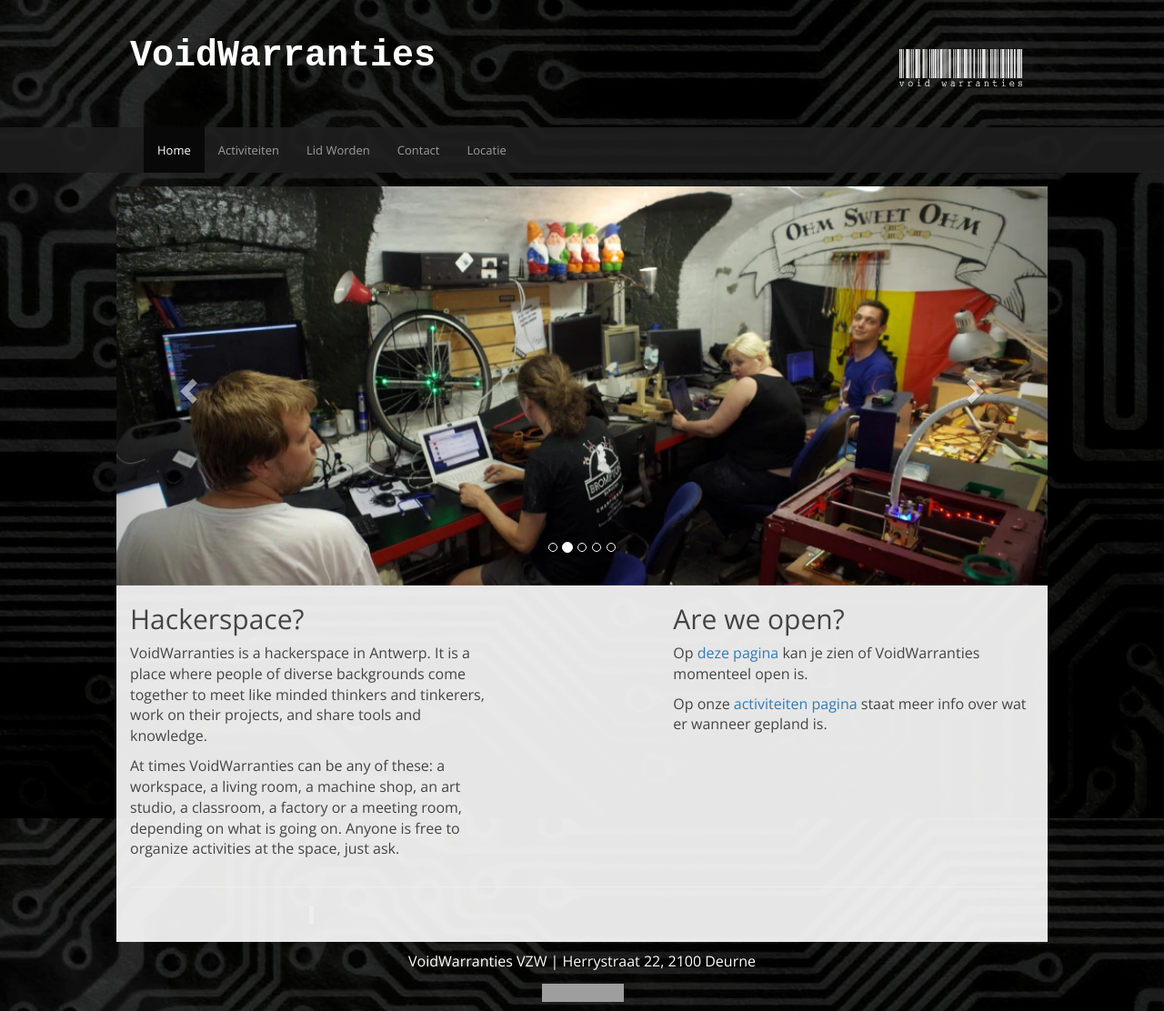
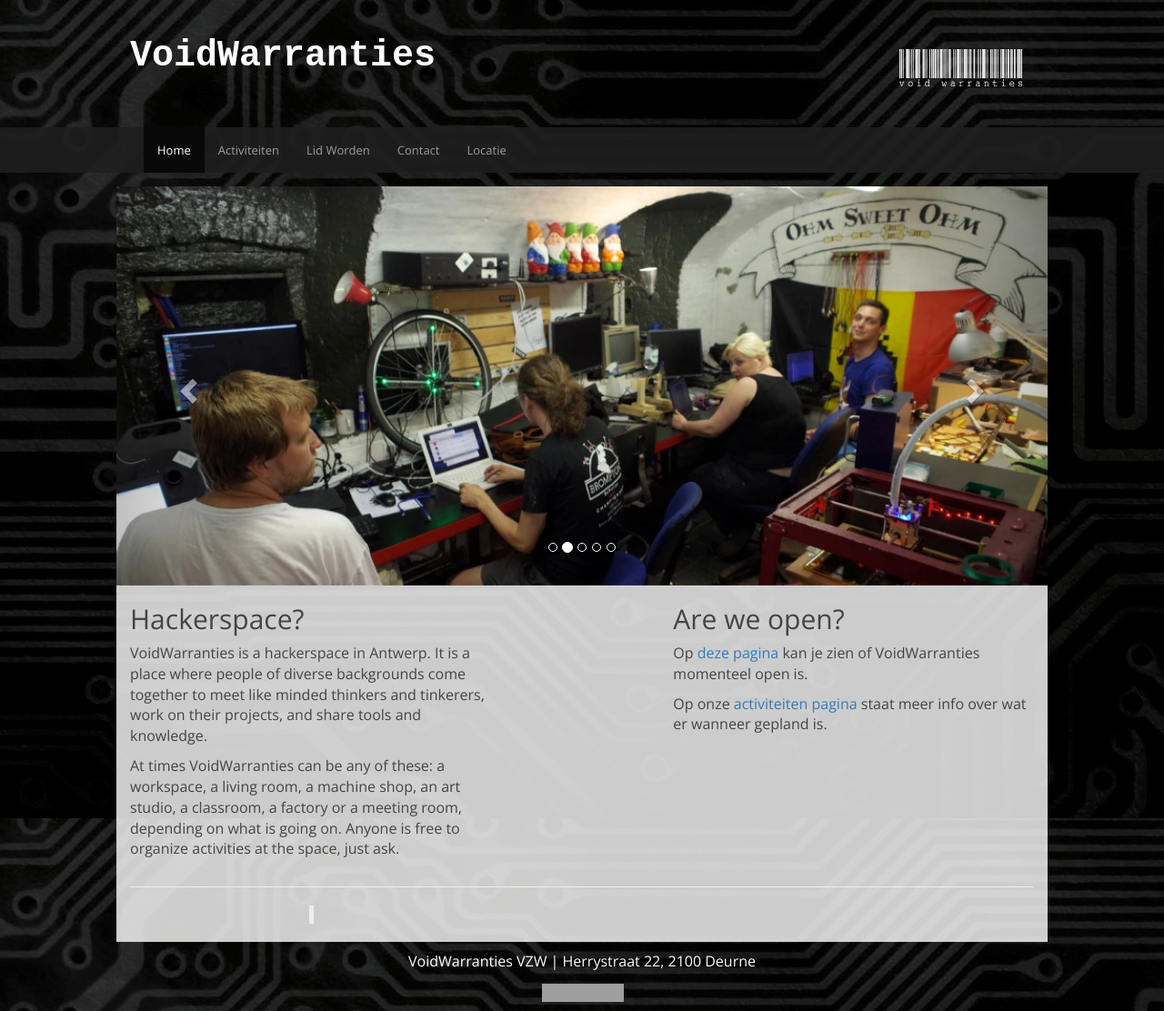
Before and after one commit to voidwarranties/voidwarranties.github.io, a Jekyll site: the page built from index.html, in a window 1280 px wide and 1112 px high. Shown: the whole window at 91% size. Built offline with Jekyll 4.4.1, drawn with Linux system fonts in a browser that asks for light colours; grey boxes are pictures that could not be loaded.

```diff
--- a/_includes/quote.html
+++ b/_includes/quote.html
@@ -2,7 +2,7 @@
 <div id="quote"><blockquote></blockquote></div>
 <script>
 $(function() {
-  $.getJSON("https://api.quotable.io/random?tags=technology", function(data) {
+  $.getJSON("http://api.quotable.io/random?tags=technology", function(data) {
     $("#quote").html('<blockquote>"' + data.content + '"<br /><div class="cite"><cite>' + data.author + '</cite></div></blockquote>');
   })
 });
--- a/_layouts/default.html
+++ b/_layouts/default.html
@@ -42,7 +42,7 @@
 		color: white;
 	}
 	#content {
-		background-color: rgba(255, 255, 255, 0.9);
+		background-color: rgba(255, 255, 255, 0.8);
 	}
 	#carousel div.carousel-inner div.item,
 	#carousel div.carousel-inner div.item img {
```
